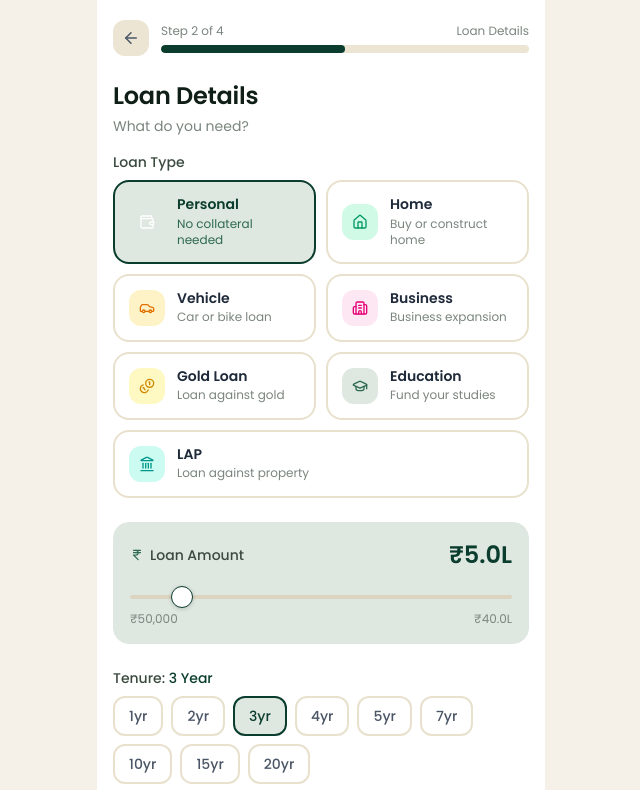
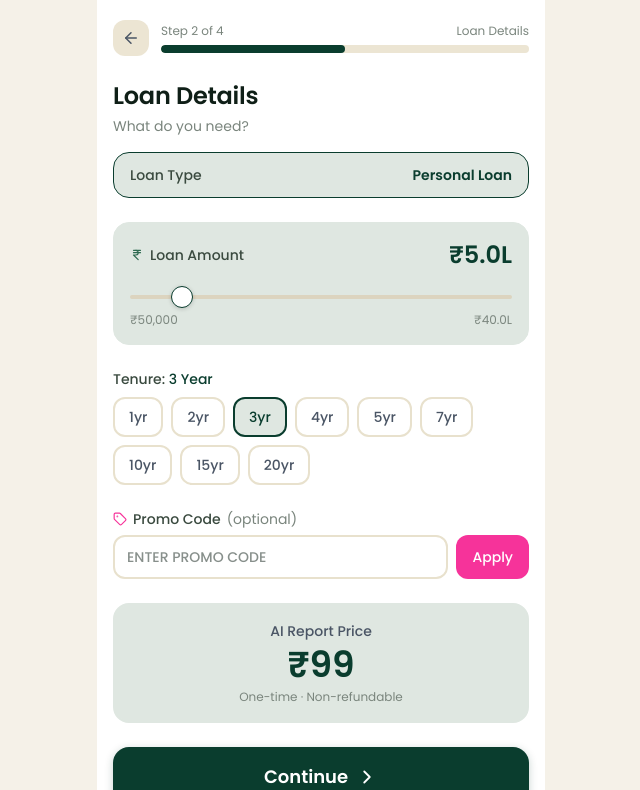
Before and after one commit to Jai-tripathi121/Instantloan, a Next.js app: page /loan-requirement in a window 1280 px wide. Shown: the top 790 px of the page, without its empty margins (319-959 px from the left). Built offline with nearby package versions, Linux system fonts and the light colour scheme; no server answers.

Commit message:
Remove loan type picker from step 2 — already selected on landing page

```diff
--- a/src/app/loan-requirement/page.tsx
+++ b/src/app/loan-requirement/page.tsx
@@ -5,7 +5,7 @@ import { useAppStore, LoanType } from "@/lib/store";
 import { t } from "@/lib/i18n";
 import { matchBanks, getAgeFromDOB, computeRiskGrade, POLICY_VERSION } from "@/lib/bank-data";
 import { saveSession } from "@/lib/firestore";
-import { ArrowLeft, Wallet, Home, Car, Building2, Tag, CheckCircle, ChevronRight, IndianRupee, GraduationCap, Landmark, Coins, ShieldCheck } from "lucide-react";
+import { ArrowLeft, Tag, CheckCircle, ChevronRight, IndianRupee, ShieldCheck } from "lucide-react";
 
 const GRADE_COLORS: Record<string, string> = {
   A: "text-emerald-700 bg-emerald-100",
@@ -14,15 +14,10 @@ const GRADE_COLORS: Record<string, string> = {
   D: "text-red-700 bg-red-100",
 };
 
-const LOAN_TYPES: { type: LoanType; label: string; sub: string; icon: typeof Wallet; color: string; bg: string }[] = [
-  { type: "personal",  label: "Personal",   sub: "No collateral needed",   icon: Wallet,       color: "text-[var(--brand)]", bg: "bg-[var(--brand-soft)]" },
-  { type: "home",      label: "Home",        sub: "Buy or construct home",  icon: Home,         color: "text-emerald-600", bg: "bg-emerald-100" },
-  { type: "auto",      label: "Vehicle",     sub: "Car or bike loan",       icon: Car,          color: "text-amber-600", bg: "bg-amber-100" },
-  { type: "business",  label: "Business",    sub: "Business expansion",     icon: Building2,    color: "text-pink-600", bg: "bg-pink-100" },
-  { type: "gold",      label: "Gold Loan",   sub: "Loan against gold",      icon: Coins,        color: "text-yellow-600", bg: "bg-yellow-100" },
-  { type: "education", label: "Education",   sub: "Fund your studies",      icon: GraduationCap,color: "text-[var(--brand-3)]", bg: "bg-[var(--brand-soft)]" },
-  { type: "lap",       label: "LAP",         sub: "Loan against property",  icon: Landmark,     color: "text-teal-600", bg: "bg-teal-100" },
-];
+const LOAN_TYPE_LABELS: Record<string, string> = {
+  personal: "Personal Loan", home: "Home Loan", auto: "Vehicle Loan",
+  business: "Business Loan", gold: "Gold Loan", education: "Education Loan", lap: "LAP",
+};
 
 const LOAN_RANGES: Record<LoanType, { min: number; max: number; step: number }> = {
   personal:  { min: 50000,   max: 4000000,   step: 50000 },
@@ -41,7 +36,7 @@ export default function LoanRequirement() {
   const router = useRouter();
   const { setLoanRequirement, setLastRoute, loanRequirement, userDetails, lang } = useAppStore();
 
-  const [loanType, setLoanType] = useState<LoanType>(loanRequirement.loanType ?? "personal");
+  const [loanType] = useState<LoanType>(loanRequirement.loanType ?? "personal");
   const [amount, setAmount] = useState(loanRequirement.amount ?? 500000);
   const [tenure, setTenure] = useState(loanRequirement.tenure ?? 36);
   const [promo, setPromo] = useState("");
@@ -149,28 +144,12 @@ export default function LoanRequirement() {
       )}
 
       <div className="space-y-6 flex-1">
-        {/* Loan Type */}
-        <div>
-          <label className="block text-sm font-medium text-[var(--ink-soft)] mb-2">{t(lang, "labelLoanType")}</label>
-          <div className="grid grid-cols-2 gap-2.5">
-            {LOAN_TYPES.map((lt, idx) => {
-              const active = loanType === lt.type;
-              const isLastOdd = idx === LOAN_TYPES.length - 1 && LOAN_TYPES.length % 2 !== 0;
-              return (
-                <button key={lt.type}
-                  onClick={() => { setLoanType(lt.type); setAmount(LOAN_RANGES[lt.type].min); }}
-                  className={`flex items-center gap-3 p-3.5 rounded-2xl border-2 transition-all text-left ${active ? "border-[var(--brand)] bg-[var(--brand-soft)]" : "border-[var(--line-soft)] hover:border-[var(--line)]"} ${isLastOdd ? "col-span-2" : ""}`}>
-                  <div className={`w-9 h-9 ${active ? "bg-[var(--brand-soft)]0" : lt.bg} rounded-xl flex items-center justify-center flex-shrink-0`}>
-                    <lt.icon size={16} className={active ? "text-white" : lt.color} />
-                  </div>
-                  <div>
-                    <p className={`text-sm font-semibold leading-tight ${active ? "text-[var(--brand)]" : "text-gray-800"}`}>{lt.label}</p>
-                    <p className={`text-xs mt-0.5 ${active ? "text-[var(--brand-3)]" : "text-[var(--ink-muted)]"}`}>{lt.sub}</p>
-                  </div>
-                </button>
-              );
-            })}
-          </div>
+        {/* Loan Type — read-only, set from landing page */}
+        <div className="flex items-center justify-between bg-[var(--brand-soft)] border border-[var(--brand)] rounded-2xl px-4 py-3">
+          <span className="text-sm font-medium text-[var(--ink-soft)]">Loan Type</span>
+          <span className="text-sm font-semibold text-[var(--brand)] capitalize">
+            {LOAN_TYPE_LABELS[loanType] ?? loanType}
+          </span>
         </div>
 
         {/* Amount */}
```
